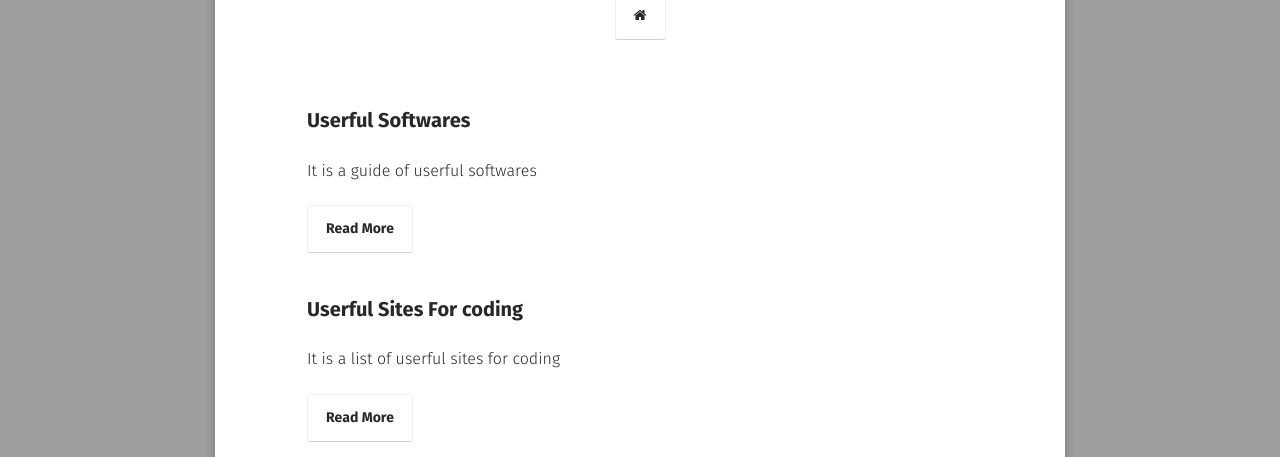
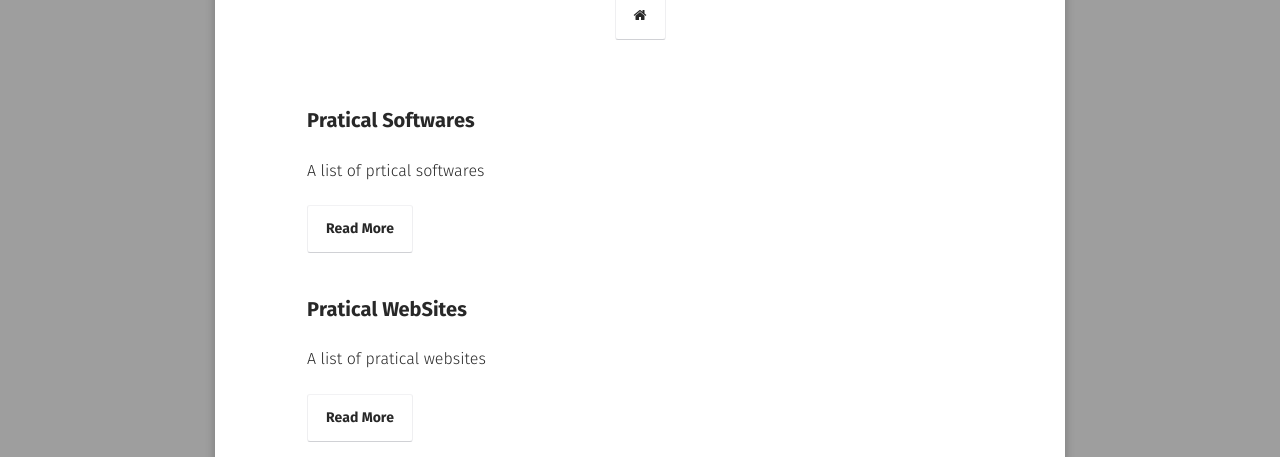
Before and after one commit to o7878x/o7878x.github.io, a Jekyll site: the page built from posts/index.md, in a window 1280 px wide. Shown: the part 197-654 px from the top of the page. Built offline with Jekyll 4.4.1, drawn with Linux system fonts in a browser that asks for light colours; some web fonts are replaced.

Commit message:
feature:update fav sites and softwares

```diff
--- a/_posts/2024-07-07-fav-sites.md
+++ b/_posts/2024-07-07-fav-sites.md
@@ -1,8 +1,8 @@
 ---
 layout: post
-title: "Userful Sites For coding"
+title: "Pratical WebSites"
 date: 2024-07-07
-excerpt: "It is a list of userful sites for coding"
+excerpt: "A list of pratical websites"
 comments: true
 tag:
 - site
--- a/_posts/2024-07-07-fav-softwares.md
+++ b/_posts/2024-07-07-fav-softwares.md
@@ -1,8 +1,8 @@
 ---
 layout: post
-title: "Userful Softwares"
+title: "Pratical Softwares"
 date: 2024-07-07
-excerpt: "It is a guide of userful softwares"
+excerpt: "A list of prtical softwares"
 comments: true
 tag:
 - coding
```
Also changed, not shown: other parts of _posts/2024-07-07-fav-softwares.md (+1 -0 lines).
